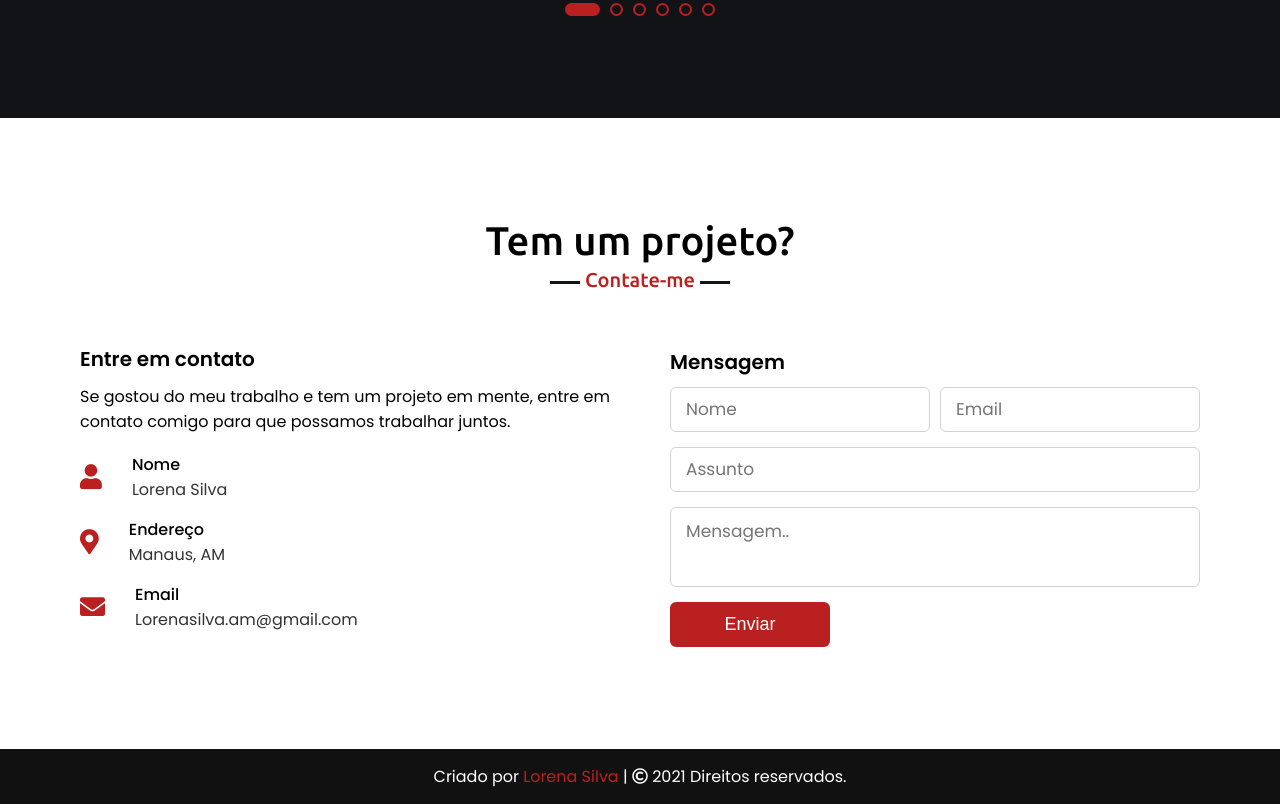
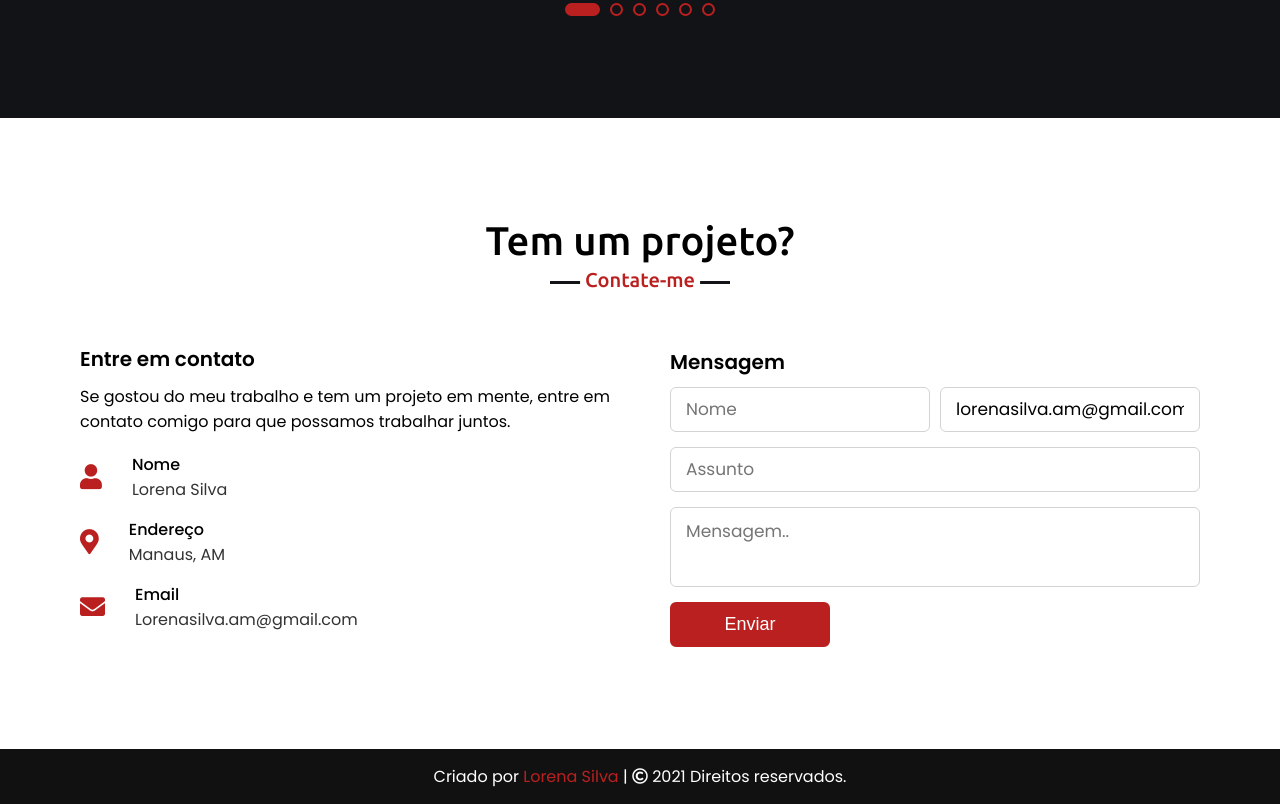
Before and after one commit to lorena-designer/portfolio, a plain HTML site: page index.html in a window 1280 px wide. Shown: the part 3536-4340 px from the top of the page. Drawn offline with nearby package versions, Linux system fonts and the light colour scheme.

Commit message:
Update index.html

```diff
--- a/index.html
+++ b/index.html
@@ -358,7 +358,7 @@
                                 <input type="text" class="fullname" placeholder="Nome">
                             </div>
                             <div class="field email">
-                                <input type="text" class="email-input" placeholder="Email">
+                                <input type="text" value="lorenasilva.am@gmail.com" class="email-input" placeholder="Email">
                             </div>
                         </div>
                         <div class="field">
```
